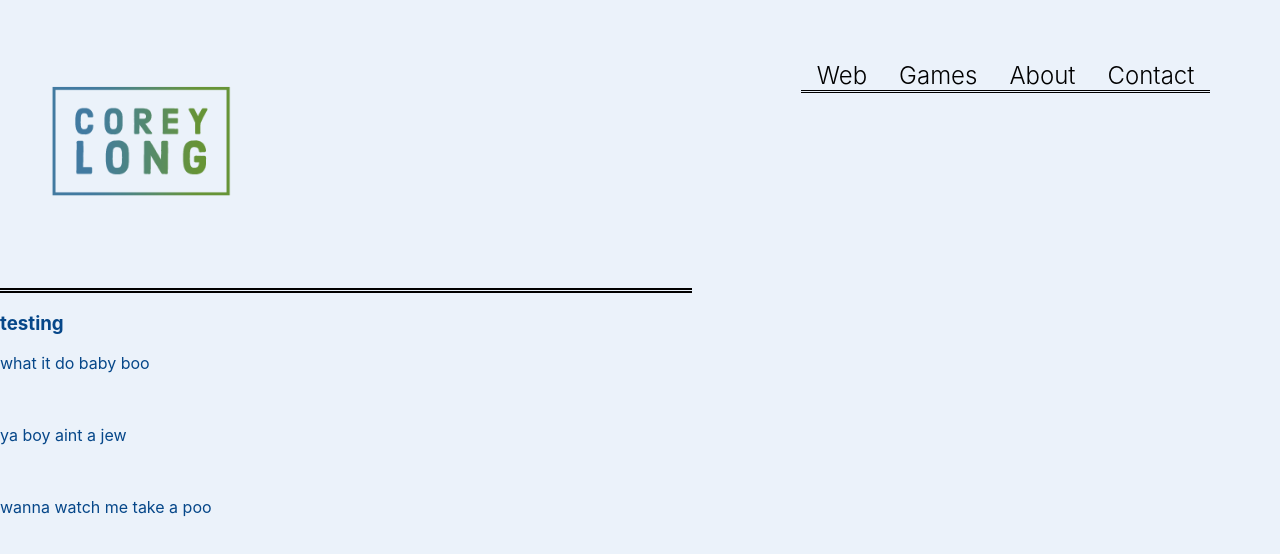
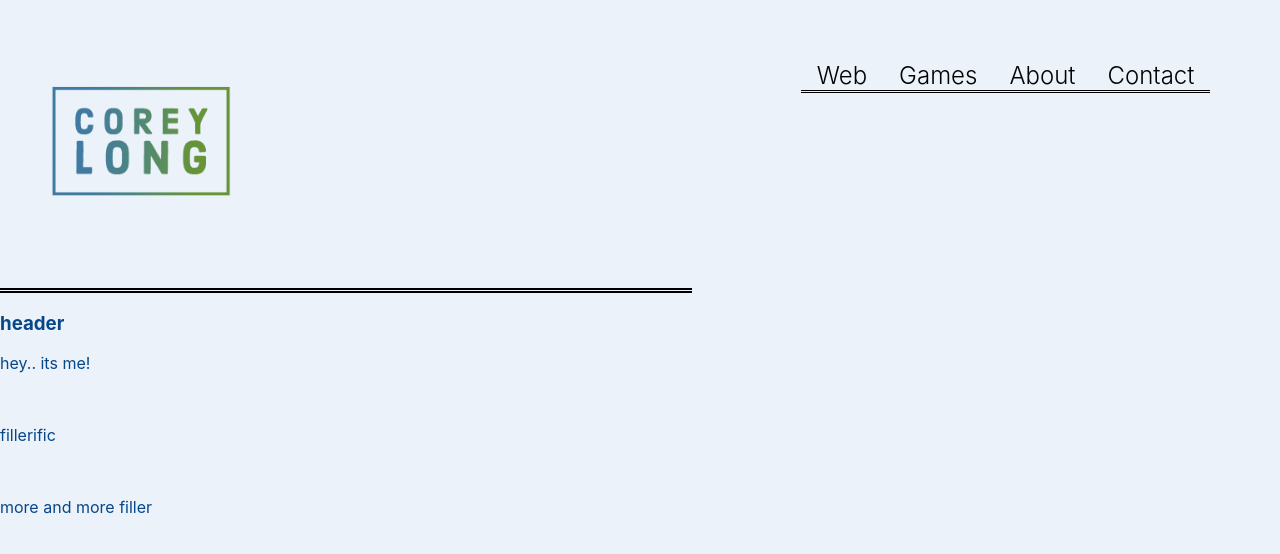
Before and after one commit to CoreyLongDev/website, a React (Create React App) app: page /about in a window 1280 px wide. Shown: the top 554 px of the page. Built offline with nearby package versions, Linux system fonts and the light colour scheme.

Commit message:
working on JSON data for web and games portfolio. almost ready to start styling cards

```diff
--- a/src/Components/Cards/gamesData.js
+++ b/src/Components/Cards/gamesData.js
@@ -1,7 +1,7 @@
 const gamesData = [
     {
     name: "Space-Man",
-    subTitle: "space subtitle",
+    subTitle: "Hangman with a space theme",
     imgURL: "https://i.ibb.co/NxzXS2D/snapshot-space-1.png",
     info: "this is information about the project"
     }
--- a/src/Components/Cards/webData.js
+++ b/src/Components/Cards/webData.js
@@ -1,9 +1,30 @@
 const webData = [
     {
-    name: "Trail Blazers",
-    subTitle: "Mongo - Express - React - Node",
-    imgURL: "https://i.ibb.co/0t5BBLB/snapshot-trail-1.png",
-    info: "blah blah blah DOM DOM DOOOOM"
+        name: "Barcadia",
+        subTitle: "PostgreSQL - Express - React - Node",
+        imgURL: "https://i.ibb.co/hsM0grT/Barcadia.png",
+        info: "Early Development - Solo Project",
+        info2: "secondary info paragraph form",
+        githubLink: "http://www.github.com",
+        liveSite: "http://www.deployment.com"
+    },
+    {
+        name: "Trail Blazers",
+        subTitle: "MongoDB - Express - React - Node",
+        imgURL: "https://i.ibb.co/0t5BBLB/snapshot-trail-1.png",
+        info: "blah blah blah DOM DOM DOOOOM",
+        info2: "secondary info paragraph form",
+        githubLink: "http://www.github.com",
+        liveSite: "http://www.deployment.com"
+    },
+    {
+        name: "Giphy Searcher",
+        subTitle: "Front-End React Project with 3rd Party API Call",
+        imgURL: "https://i.ibb.co/MkgZ5rj/Screen-Shot-2022-08-10-at-7-52-01-AM.png",
+        info: "blah blah blah DOM DOM DOOOOM",
+        info2: "secondary info paragraph form",
+        githubLink: "http://www.github.com",
+        liveSite: "http://www.deployment.com"
     }
 ]
 
--- a/src/Pages/About.js
+++ b/src/Pages/About.js
@@ -3,12 +3,12 @@ import React from "react";
 const About = () => {
     return(
     <>
-    <h3>testing</h3>
-    <p>what it do baby boo</p>
+    <h3>header</h3>
+    <p>hey.. its me!</p>
     <br />
-    <p>ya boy aint a jew</p>
+    <p>fillerific</p>
     <br />
-    <p>wanna watch me take a poo</p>
+    <p>more and more filler</p>
     </>
     )
 }
```
